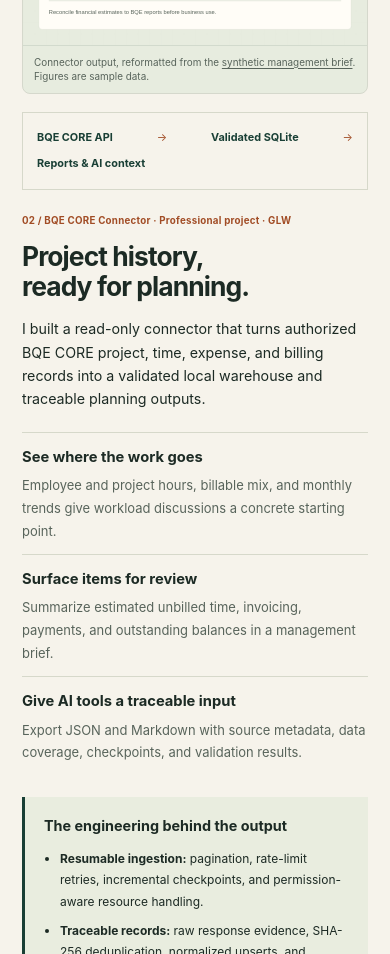
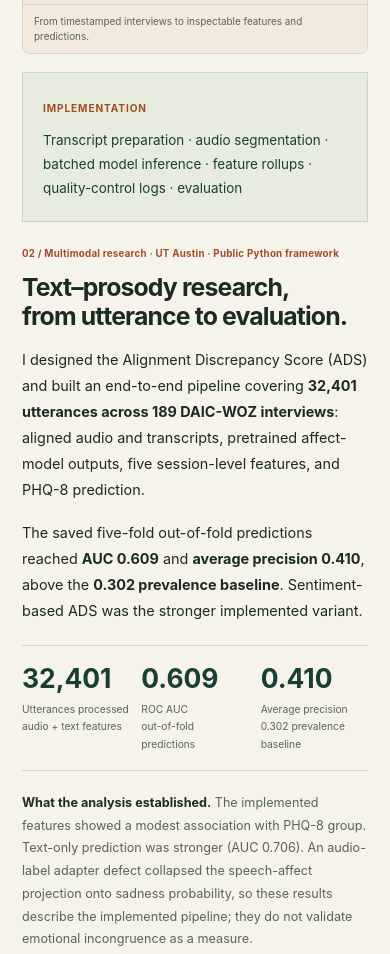
Before and after one commit to rjleggieri/rjleggieri.github.io, a website built with Vite: page index.html in a window 390 px wide. Shown: the part 2176-3130 px from the top of the page. Built offline with nearby package versions, Linux system fonts and the light colour scheme.

Commit message:
Lead portfolio with NLI and text-prosody research

```diff
--- a/home.css
+++ b/home.css
@@ -127,7 +127,7 @@
 .compact-results { display: flex; flex-wrap: wrap; gap: 17px; padding: 11px 0; margin-bottom: 3px; border-block: 1px solid var(--line); }
 .compact-results span { font-size: .66rem; color: var(--muted); }
 .compact-results strong { color: var(--green); font-size: 1.14rem; margin-right: 4px; }
-.prosody-feature { display: grid; grid-template-columns: 1fr 1.05fr; gap: 40px; padding-top: 40px; margin-top: 42px; border-top: 1px solid var(--line); align-items: start; }
+.prosody-feature { display: grid; grid-template-columns: 1fr 1.05fr; gap: 40px; padding-bottom: 42px; margin-top: 42px; border-bottom: 1px solid var(--line); align-items: start; }
 .prosody-visuals { min-width: 0; }
 .prosody-visuals .project-image img { width: 100%; height: auto; }
 .research-to-software { padding: 20px; margin-top: 18px; border: 1px solid #ccd6c5; background: #e7ecdf; }
@@ -242,7 +242,7 @@
   .project-image figcaption { font-size: .62rem; padding: 9px 11px; }
   .metric-pair strong { font-size: clamp(.97rem, 4.5vw, 1.4rem); }
   .visual-project-grid { grid-template-columns: 1fr; margin-top: 28px; gap: 35px; }
-  .prosody-feature { grid-template-columns: 1fr; gap: 24px; margin-top: 30px; padding-top: 28px; }
+  .prosody-feature { grid-template-columns: 1fr; gap: 24px; margin-top: 30px; padding-bottom: 30px; }
   .prosody-copy h3 { font-size: 1.55rem; }
   .visual-project > .project-image { aspect-ratio: 1.5; }
   .project-copy { padding-top: 19px; }
--- a/index.html
+++ b/index.html
@@ -34,25 +34,25 @@
       <div class="feature-copy"><p class="project-type">Graduate NLP project · UT Austin</p><h3 id="nli-title">Evaluating NLP robustness through training-data analysis</h3><p>I instrumented DeBERTa training, mapped example-level learning dynamics, and built a category-weighted loss to test how the choice of training signal affects generalization.</p><ul class="implementation-list"><li>Custom Hugging Face training callback and Trainer override</li><li>Weighted PyTorch dataset and cross-entropy loss</li><li>Standard validation alongside adversarial subcase evaluation</li></ul><div class="metric-pair"><div><span>HANS accuracy</span><strong>77.49 → 78.59<span>%</span></strong><small>+1.10 percentage points</small></div><div><span>MNLI accuracy</span><strong>88.91 → 88.47<span>%</span></strong><small>−0.44 percentage points</small></div></div><p class="project-boundary">A modest challenge-set gain, with an in-domain trade-off and persistent failures in difficult constructions.</p><a class="text-link" href="/docs/Making-DeBERTa-Smarter.pdf">Read case study <span aria-hidden="true">↗</span></a></div>
     </article>
 
+    <article class="prosody-feature" id="text-prosody" aria-labelledby="prosody-title">
+      <div class="prosody-visuals"><figure class="project-image diagram-image prosody-image"><img src="/assets/text-prosody-pipeline.svg" width="1200" height="940" alt="Text-prosody research pipeline: 189 interviews, 32,401 aligned utterances, separate text and audio model outputs, engineered ADS session features, and out-of-fold evaluation" loading="lazy"><figcaption>From timestamped interviews to inspectable features and predictions.</figcaption></figure><div class="research-to-software"><span>IMPLEMENTATION</span><p>Transcript preparation · audio segmentation · batched model inference · feature rollups · quality-control logs · evaluation</p></div></div>
+      <div class="prosody-copy"><p class="project-type">02 / Multimodal research · UT Austin · Public Python framework</p><h3 id="prosody-title">Text–prosody research,<br>from utterance to evaluation.</h3><p>I designed the Alignment Discrepancy Score (ADS) and built an end-to-end pipeline covering <strong>32,401 utterances across 189 DAIC-WOZ interviews</strong>: aligned audio and transcripts, pretrained affect-model outputs, five session-level features, and PHQ-8 prediction.</p><p>The saved five-fold out-of-fold predictions reached <strong>AUC 0.609</strong> and <strong>average precision 0.410</strong>, above the <strong>0.302 prevalence baseline</strong>. Sentiment-based ADS was the stronger implemented variant.</p><div class="prosody-results"><div><strong>32,401</strong><span>Utterances processed<br>audio + text features</span></div><div><strong>0.609</strong><span>ROC AUC<br>out-of-fold predictions</span></div><div><strong>0.410</strong><span>Average precision<br>0.302 prevalence baseline</span></div></div>
+      <p class="prosody-finding"><strong>What the analysis established.</strong> The implemented features showed a modest association with PHQ-8 group. Text-only prediction was stronger (AUC 0.706). An audio-label adapter defect collapsed the speech-affect projection onto sadness probability, so these results describe the implemented pipeline; they do not validate emotional incongruence as a measure.</p>
+      <div class="prosody-followthrough" id="prosody-evaluation"><h4>Engineering follow-through</h4><p>I extended the research into <span class="inline-code">text-prosody-evidence</span>: reusable grouping, nested evaluation, calibration, reliability, and provenance software. A separate public EmoBank text-component benchmark improved valence RMSE from <strong>0.4276 to 0.3908</strong> under document-grouped evaluation.</p></div><div class="tool-tags"><span>Python</span><span>Hugging Face</span><span>wav2vec 2.0</span><span>librosa</span><span>scikit-learn</span></div><div class="project-links prosody-links"><a class="text-link" href="/docs/Text-Prosody-Misalignment.pdf">Read the report <span class="link-format">PDF · 13 pages</span><span aria-hidden="true">↗</span></a><a class="text-link" href="https://github.com/rjleggieri/text-prosody-evidence">Public framework <span aria-hidden="true">↗</span></a></div></div>
+    </article>
+
     <article class="project-feature bqe-feature" id="bqe" aria-labelledby="bqe-title">
       <div class="bqe-visuals"><figure class="project-image bqe-output-image"><img src="/assets/bqe-management-brief.svg" width="1200" height="1040" alt="Reformatted synthetic management brief generated by the BQE connector: 339 logged hours, 93.8 percent billable hours, and 21,700 dollars in estimated unbilled time value. This is sample data, not GLW company data." loading="lazy"><figcaption>Connector output, reformatted from the <a href="https://github.com/rjleggieri/bqe-core-ai-data-connector/blob/main/examples/outputs/management_brief.md">synthetic management brief</a>. Figures are sample data.</figcaption></figure><div class="bqe-data-flow" aria-label="Implemented data flow"><span>BQE CORE API</span><b aria-hidden="true">→</b><span>Validated SQLite</span><b aria-hidden="true">→</b><span>Reports &amp; AI context</span></div></div>
-      <div class="feature-copy"><p class="project-type">02 / BQE CORE Connector · Professional project · GLW</p><h3 id="bqe-title">Project history,<br>ready for planning.</h3><p>I built a read-only connector that turns authorized BQE CORE project, time, expense, and billing records into a validated local warehouse and traceable planning outputs.</p><div class="bqe-use-cases"><div><h4>See where the work goes</h4><p>Employee and project hours, billable mix, and monthly trends give workload discussions a concrete starting point.</p></div><div><h4>Surface items for review</h4><p>Summarize estimated unbilled time, invoicing, payments, and outstanding balances in a management brief.</p></div><div><h4>Give AI tools a traceable input</h4><p>Export JSON and Markdown with source metadata, data coverage, checkpoints, and validation results.</p></div></div>
+      <div class="feature-copy"><p class="project-type">03 / BQE CORE Connector · Professional project · GLW</p><h3 id="bqe-title">Project history,<br>ready for planning.</h3><p>I built a read-only connector that turns authorized BQE CORE project, time, expense, and billing records into a validated local warehouse and traceable planning outputs.</p><div class="bqe-use-cases"><div><h4>See where the work goes</h4><p>Employee and project hours, billable mix, and monthly trends give workload discussions a concrete starting point.</p></div><div><h4>Surface items for review</h4><p>Summarize estimated unbilled time, invoicing, payments, and outstanding balances in a management brief.</p></div><div><h4>Give AI tools a traceable input</h4><p>Export JSON and Markdown with source metadata, data coverage, checkpoints, and validation results.</p></div></div>
       <div class="bqe-engineering"><h4>The engineering behind the output</h4><ul><li><strong>Resumable ingestion:</strong> pagination, rate-limit retries, incremental checkpoints, and permission-aware resource handling.</li><li><strong>Traceable records:</strong> raw response evidence, SHA-256 deduplication, normalized upserts, and integrity checks.</li><li><strong>A controlled write boundary:</strong> OAuth PKCE with read-only scope; API write methods are blocked before network access.</li></ul></div><div class="tool-tags"><span>Python</span><span>REST APIs</span><span>OAuth PKCE</span><span>SQLite</span><span>pytest</span></div><p class="project-boundary">BQE remains the system of record. Public examples use synthetic data; financial estimates require reconciliation and planning decisions remain human-reviewed.</p><a class="text-link" href="https://github.com/rjleggieri/bqe-core-ai-data-connector">Explore the connector <span aria-hidden="true">↗</span></a></div>
     </article>
 
     <article class="praxicom-feature" id="praxicom" aria-labelledby="praxicom-title">
-      <div class="praxicom-intro"><div><p class="project-type">03 / PraxiCom · Voice AI for nursing education</p><h3 id="praxicom-title">An AI patient<br><em>you can talk to.</em></h3><p class="praxicom-lede">A student speaks with a synthetic patient. Faculty follow the conversation, send feedback, and assess communication in the same session.</p><div class="project-links"><a class="button praxicom-demo-link" href="https://youtu.be/jZb3aR0x7cI"><span aria-hidden="true">▶</span> Watch the voice demo</a><a class="text-link" href="https://github.com/rjleggieri/ut-nursing-ai">Explore the code <span aria-hidden="true">↗</span></a></div></div>
+      <div class="praxicom-intro"><div><p class="project-type">04 / PraxiCom · Voice AI for nursing education</p><h3 id="praxicom-title">An AI patient<br><em>you can talk to.</em></h3><p class="praxicom-lede">A student speaks with a synthetic patient. Faculty follow the conversation, send feedback, and assess communication in the same session.</p><div class="project-links"><a class="button praxicom-demo-link" href="https://youtu.be/jZb3aR0x7cI"><span aria-hidden="true">▶</span> Watch the voice demo</a><a class="text-link" href="https://github.com/rjleggieri/ut-nursing-ai">Explore the code <span aria-hidden="true">↗</span></a></div></div>
       <div class="praxicom-build"><p class="praxicom-kicker">What I built</p><p>I developed the prototype individually with guidance from UT Austin nursing faculty: <strong>two React interfaces, a Node.js / Socket.IO session relay, streaming voice through Hume EVI, and a faculty review workflow.</strong></p><div class="praxicom-facts"><div><strong>Live voice</strong><span>Advanced Directives scenario</span></div><div><strong>10 criteria</strong><span>Faculty scoring and notes</span></div><div><strong>4 personas</strong><span>YAML-authored scenario definitions</span></div><div><strong>Session export</strong><span>Transcript, chat, scores, and notes</span></div></div></div></div>
       <div class="praxicom-screens"><figure><div class="praxicom-screen-label"><span>01 / STUDENT WORKSPACE</span><span>Speak · respond · reflect</span></div><img src="/assets/praxicom-ui.png" width="706" height="443" alt="PraxiCom student workspace with an Advanced Directives synthetic patient, voice-session controls, and faculty chat" loading="lazy"><figcaption>A scenario with clinical context, emotional background, and a learning goal.</figcaption></figure><figure><div class="praxicom-screen-label"><span>02 / FACULTY DASHBOARD</span><span>Observe · coach · assess</span></div><img src="/assets/faculty-eval.png" width="1100" height="728" alt="PraxiCom faculty dashboard showing communication rubric ratings, qualitative notes, and live student-faculty feedback" loading="lazy"><figcaption>Join by session ID, monitor the transcript, and complete a structured review.</figcaption></figure></div>
       <div class="praxicom-workflow" aria-label="Implemented session workflow"><div><span>01</span><p><strong>Define the patient</strong>YAML personas carry context, emotional state, and conversation goals.</p></div><div><span>02</span><p><strong>Connect the conversation</strong>The relay routes microphone audio, AI responses, transcripts, and faculty chat.</p></div><div><span>03</span><p><strong>Keep the review</strong>Faculty retain the session in their view after disconnect and export a JSON record.</p></div></div>
       <div class="praxicom-footer"><div class="tool-tags"><span>React</span><span>Node.js</span><span>Socket.IO</span><span>Hume EVI</span><span>YAML</span></div><p>UT Austin NURSING-AI Challenge · Spring 2025. Archived prototype with synthetic patients; one scenario configured for live voice. Educational outcomes were not evaluated.</p></div>
-    </article>
-
-    <article class="prosody-feature" id="text-prosody" aria-labelledby="prosody-title">
-      <div class="prosody-visuals"><figure class="project-image diagram-image prosody-image"><img src="/assets/text-prosody-pipeline.svg" width="1200" height="940" alt="Text-prosody research pipeline: 189 interviews, 32,401 aligned utterances, separate text and audio model outputs, engineered ADS session features, and out-of-fold evaluation" loading="lazy"><figcaption>From timestamped interviews to inspectable features and predictions.</figcaption></figure><div class="research-to-software"><span>IMPLEMENTATION</span><p>Transcript preparation · audio segmentation · batched model inference · feature rollups · quality-control logs · evaluation</p></div></div>
-      <div class="prosody-copy"><p class="project-type">04 / Multimodal research · UT Austin · Public Python framework</p><h3 id="prosody-title">Text–prosody research,<br>from utterance to evaluation.</h3><p>I designed the Alignment Discrepancy Score (ADS) and built an end-to-end pipeline covering <strong>32,401 utterances across 189 DAIC-WOZ interviews</strong>: aligned audio and transcripts, pretrained affect-model outputs, five session-level features, and PHQ-8 prediction.</p><p>The saved five-fold out-of-fold predictions reached <strong>AUC 0.609</strong> and <strong>average precision 0.410</strong>, above the <strong>0.302 prevalence baseline</strong>. Sentiment-based ADS was the stronger implemented variant.</p><div class="prosody-results"><div><strong>32,401</strong><span>Utterances processed<br>audio + text features</span></div><div><strong>0.609</strong><span>ROC AUC<br>out-of-fold predictions</span></div><div><strong>0.410</strong><span>Average precision<br>0.302 prevalence baseline</span></div></div>
-      <p class="prosody-finding"><strong>What the analysis established.</strong> The implemented features showed a modest association with PHQ-8 group. Text-only prediction was stronger (AUC 0.706). An audio-label adapter defect collapsed the speech-affect projection onto sadness probability, so these results describe the implemented pipeline; they do not validate emotional incongruence as a measure.</p>
-      <div class="prosody-followthrough" id="prosody-evaluation"><h4>Engineering follow-through</h4><p>I extended the research into <span class="inline-code">text-prosody-evidence</span>: reusable grouping, nested evaluation, calibration, reliability, and provenance software. A separate public EmoBank text-component benchmark improved valence RMSE from <strong>0.4276 to 0.3908</strong> under document-grouped evaluation.</p></div><div class="tool-tags"><span>Python</span><span>Hugging Face</span><span>wav2vec 2.0</span><span>librosa</span><span>scikit-learn</span></div><div class="project-links prosody-links"><a class="text-link" href="/docs/Text-Prosody-Misalignment.pdf">Read the report <span class="link-format">PDF · 13 pages</span><span aria-hidden="true">↗</span></a><a class="text-link" href="https://github.com/rjleggieri/text-prosody-evidence">Public framework <span aria-hidden="true">↗</span></a></div></div>
     </article>
   </section>
 
```
